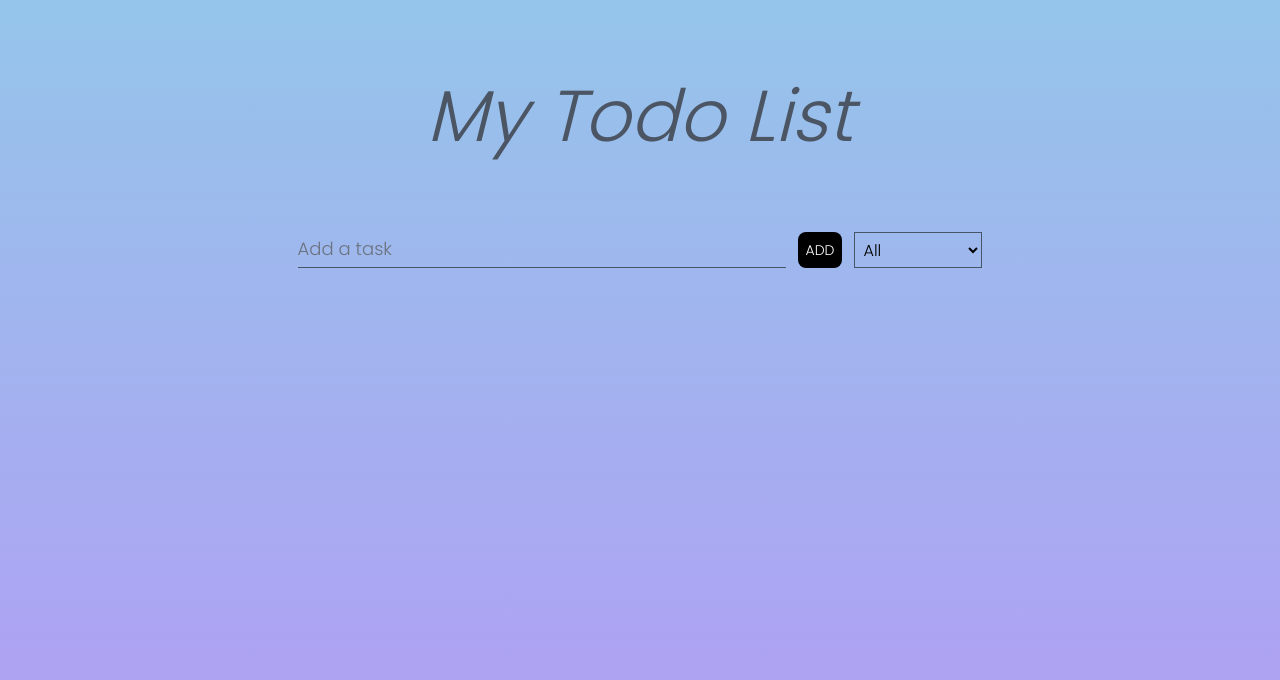
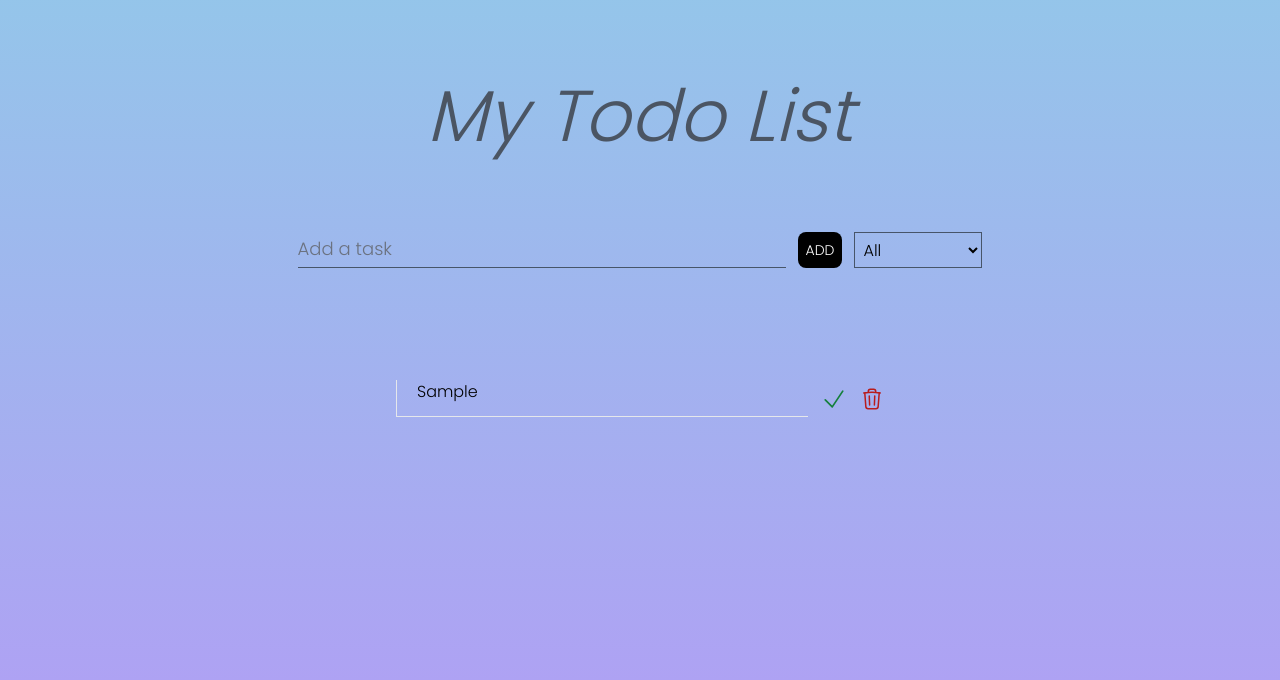
Before and after one commit to Armin-Fullstack/todo-remake, a React (Vite) app: page / in a window 1280 px wide. Both pictures are taken after typing "Sample" into the empty fields and a click on the button "ADD". Shown: the top 680 px of the page. Built offline with nearby package versions, Linux system fonts and the light colour scheme.

Commit message:
Feat: Rendered todo lists

```diff
--- a/src/components/Todo.jsx
+++ b/src/components/Todo.jsx
@@ -1,8 +1,8 @@
-const Todo = () => {
+const Todo = ({userText}) => {
   return (
     // todo's container
     <div className="flex items-center justify-center space-x-3">
-      <p className="flex flex-1 border-b border-l pb-3 pl-5"></p>
+      <p className="flex flex-1 border-b border-l pb-3 pl-5">{userText}</p>
       <button>
         <svg
           xmlns="http://www.w3.org/2000/svg"
--- a/src/components/TodoList.jsx
+++ b/src/components/TodoList.jsx
@@ -1,11 +1,17 @@
+import Todo from "./Todo";
 
-const TodoList = () => {
+const TodoList = ({todo}) => {
     return (
         <>
             {/* main container  */}
             <div className="container max-w-5xl mt-28 mx-auto px-6">
                 {/* todo container  */}
                 <div className="w-full md:w-1/2 mx-auto flex flex-col space-y-10">
+                    {todo.map(element => {
+                        return (
+                            <Todo key={element.id} userText={element.userText} />
+                        )
+                    })}
                 </div>
             </div>
 
```
